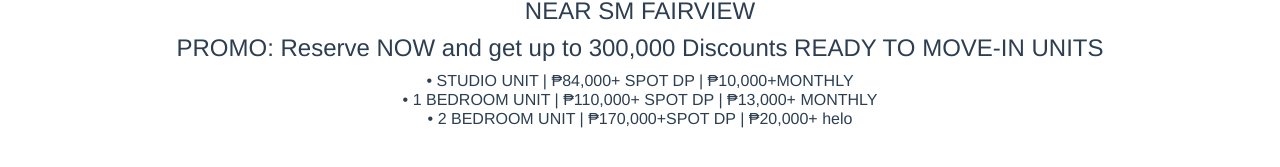
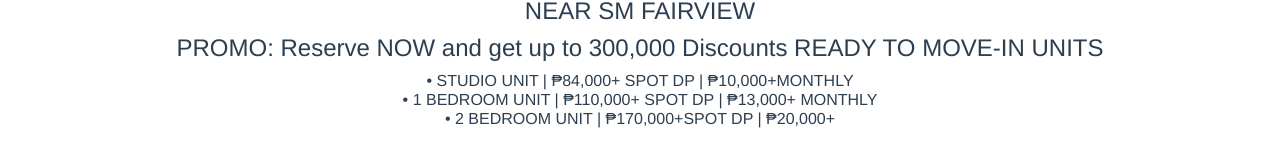
Before and after one commit to defencyyy/thesis-livwell, a Vue app in the folder frontend/prfe/: page /#/ in a window 1280 px wide. Shown: the part 509-676 px from the top of the page. Built offline with nearby package versions, Linux system fonts and the light colour scheme.

Commit message:
deleting helo

```diff
--- a/frontend/prfe/src/components/HelloWorld.vue
+++ b/frontend/prfe/src/components/HelloWorld.vue
@@ -14,7 +14,7 @@
     <h6> • STUDIO UNIT | ₱84,000+ SPOT DP | ₱10,000+MONTHLY <br>
         • 1 BEDROOM UNIT | ₱110,000+ SPOT DP | ₱13,000+ MONTHLY <br>
         • 2 BEDROOM UNIT | ₱170,000+SPOT DP | ₱20,000+
-        helo
+
     </h6>
 
   </div>
```
